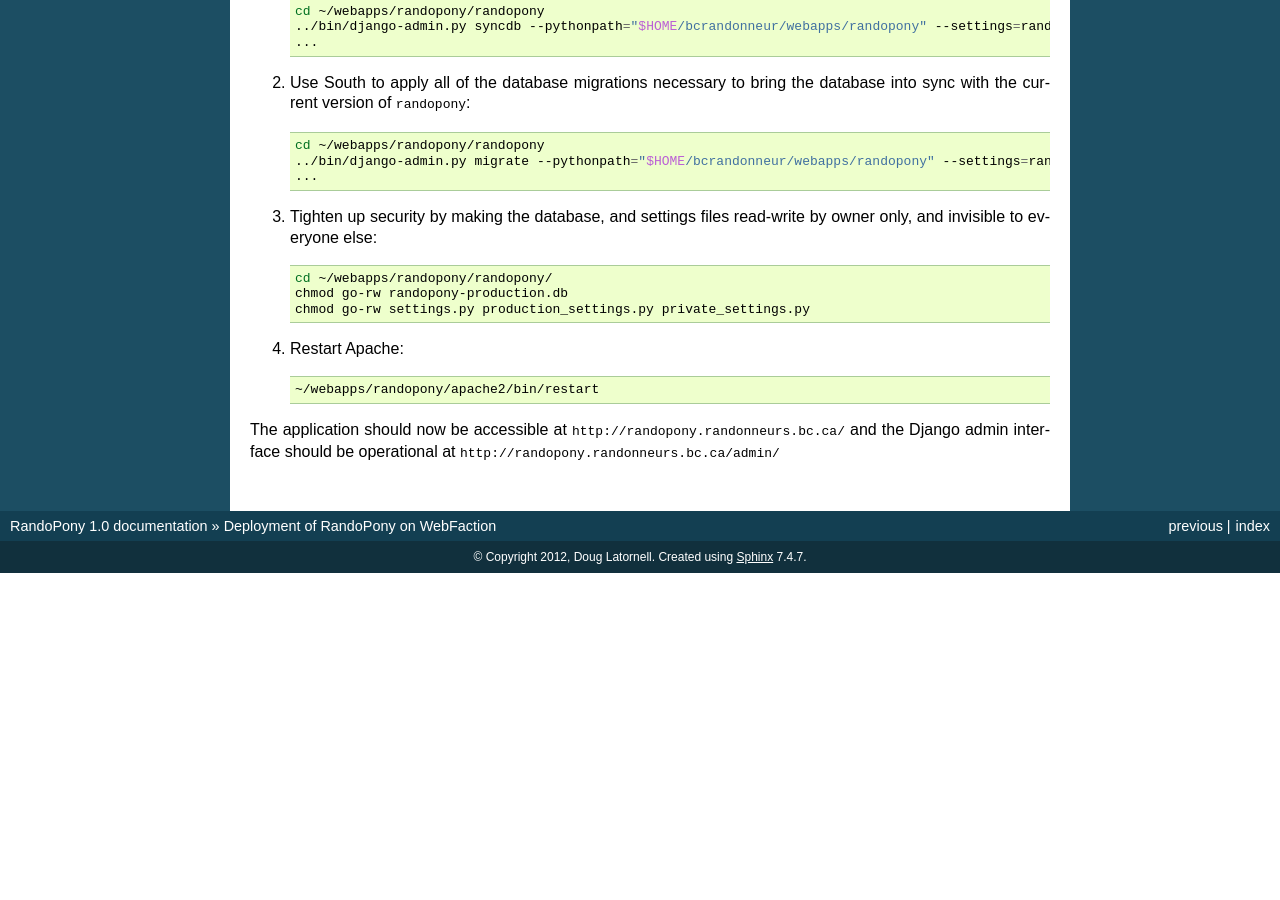
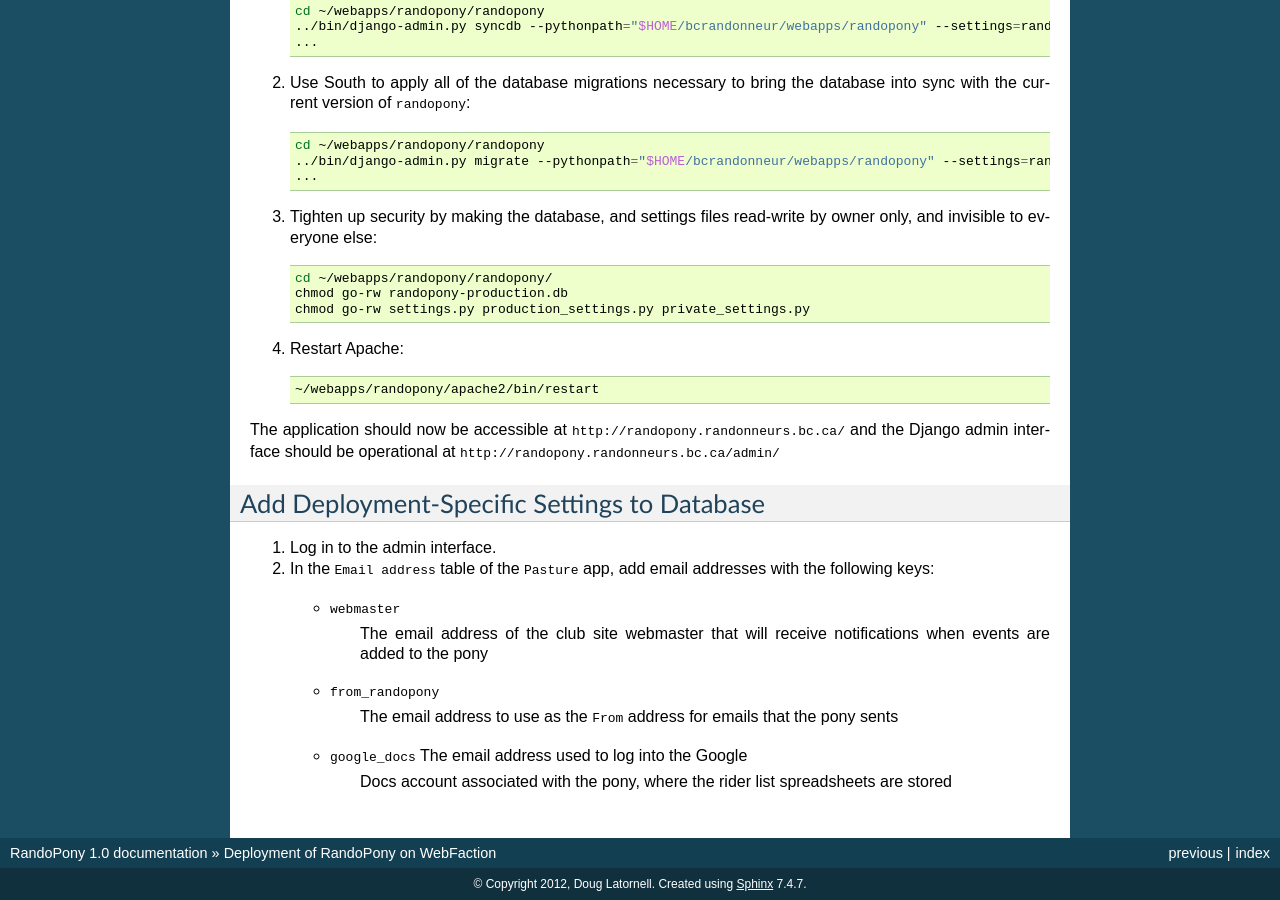
Before and after one commit to douglatornell/randopony, a Sphinx documentation site: the page built from docs/Deployment.rst, in a window 1280 px wide and 900 px high, scrolled down 2865 px. Built offline with Sphinx 7.4.7, drawn with Linux system fonts in a browser that asks for light colours; before the commit the page ends 3438 px from its top, so only the background shows below that; some of the changed text lies outside the part shown.

Commit message:
Add deployment-specific settings section to deployment docs.

```diff
--- a/docs/Deployment.rst
+++ b/docs/Deployment.rst
@@ -235,11 +235,31 @@
 
       ~/webapps/randopony/apache2/bin/restart
 
-
 The application should now be accessible at
 :kbd:`http://randopony.randonneurs.bc.ca/` and the Django admin
 interface should be operational at
 :kbd:`http://randopony.randonneurs.bc.ca/admin/`
+
+
+Add Deployment-Specific Settings to Database
+============================================
+
+#. Log in to the admin interface.
+
+#. In the :kbd:`Email address` table of the :kbd:`Pasture` app, add
+   email addresses with the following keys:
+
+   * :kbd:`webmaster`
+       The email address of the club site webmaster that will receive
+       notifications when events are added to the pony
+
+   * :kbd:`from_randopony`
+       The email address to use as the :kbd:`From` address for emails
+       that the pony sents
+
+   * :kbd:`google_docs` The email address used to log into the Google
+       Docs account associated with the pony, where the rider list
+       spreadsheets are stored
 
 ..
    Local Variables:
```
